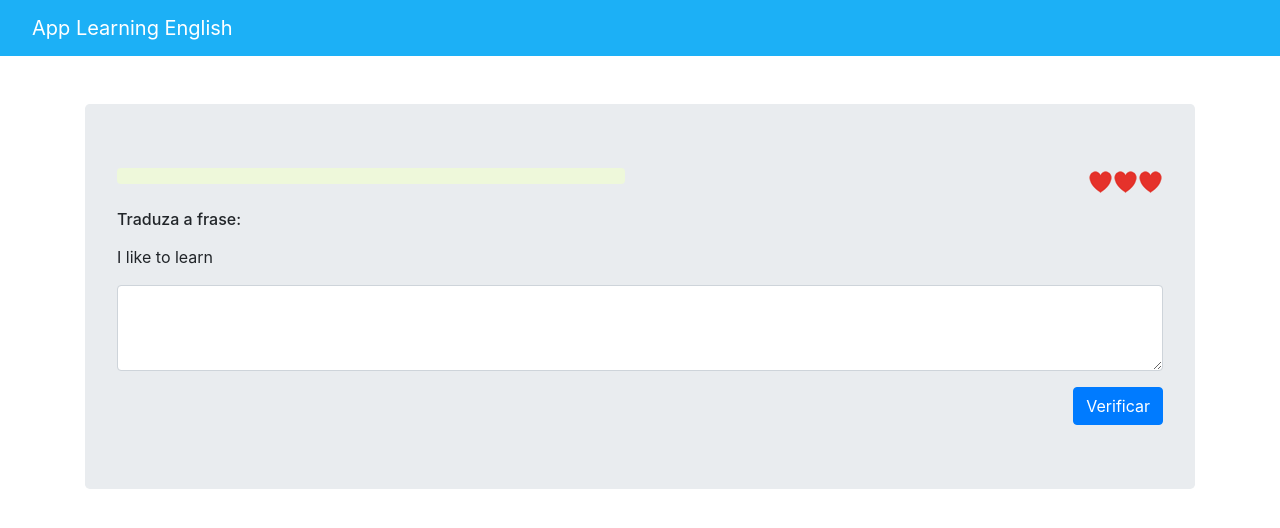
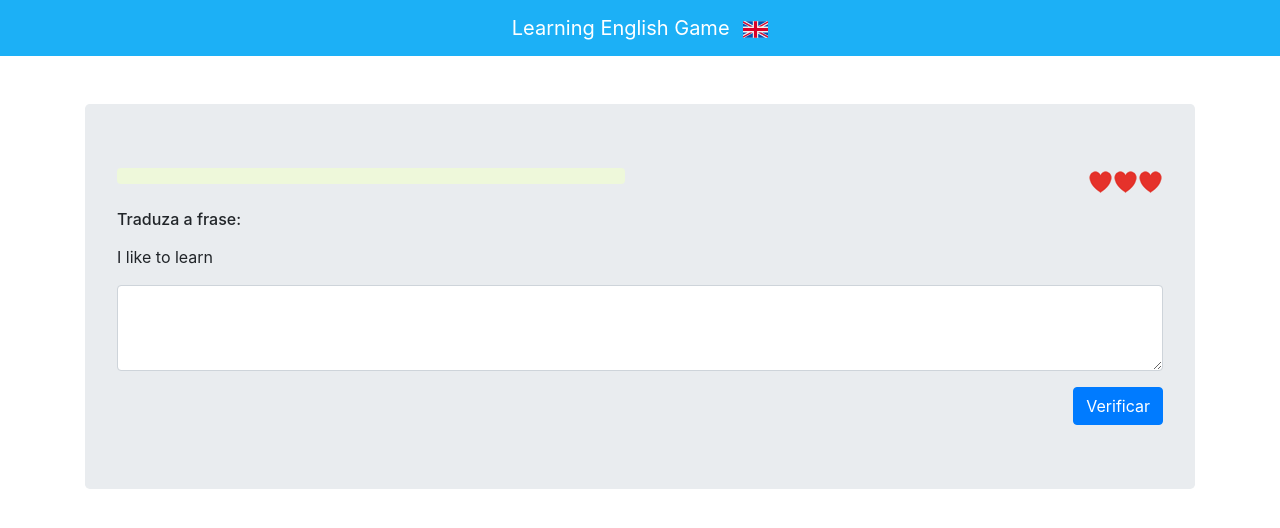
Before and after one commit to gferreiraa/learn-english-app, an Angular app: page / in a window 1280 px wide. Shown: the top 528 px of the page. Built offline with nearby package versions, Linux system fonts and the light colour scheme.

Commit message:
Change CSS pages victory and defeat

```diff
--- a/src/app/app.component.html
+++ b/src/app/app.component.html
@@ -6,10 +6,13 @@
 
 <ng-template #endGame>
   <div class="container" *ngIf="finish === 'derrota'; else endOfGameVictory">
-    <div class="row">
-      <div class="col-lg-12">
-        <h3>Infelizmente, você perdeu!</h3>
-        <button (click)="restartGame()">Jogar novamente</button>
+    <div class="jumbotron mt-5">
+      <div class="row">
+        <div class="col-lg-12 mt-2">
+          <h3>Infelizmente, você perdeu! :(</h3>
+          <p>Contudo não desanime, tente novamente, acredite no seu potencial!</p>
+          <button (click)="restartGame()" class="btn btn-success mt-3">Jogar novamente</button>
+        </div>
       </div>
     </div>
   </div>
@@ -17,10 +20,13 @@
 
 <ng-template #endOfGameVictory>
   <div class="container">
-    <div class="row">
-      <div class="col-lg-12">
-        <h3>Parabéns! você venceu!</h3>
-        <button (click)="restartGame()">Jogar novamente</button>
+    <div class="jumbotron mt-5">
+      <div class="row">
+        <div class="col-lg-12">
+          <h3>Parabéns! você venceu! :)</h3>
+          <p>Tente jogar novamente e busque uma pontuação ainda maior!</p>
+          <button (click)="restartGame()" class="btn btn-success mt-3">Jogar novamente</button>
+        </div>
       </div>
     </div>
   </div>
--- a/src/app/components/header/header.component.css
+++ b/src/app/components/header/header.component.css
@@ -2,3 +2,7 @@
   background-color: #1CB0F6!important;
   color: #fff!important;
 }
+
+.header--flag{
+  width: 25px;
+}
--- a/src/app/components/header/header.component.html
+++ b/src/app/components/header/header.component.html
@@ -1,3 +1,3 @@
 <nav class="navbar navbar-light bg-light">
-  <a class="navbar-brand navbar" href="#">{{ title }}</a>
+  <a class="navbar-brand navbar mx-auto" href="#">{{ title }} <img src="./../../../assets/game-flag.svg" class="header--flag ml-2" alt="Bandeira Reino Unido"></a>
 </nav>
--- a/src/app/components/header/header.component.ts
+++ b/src/app/components/header/header.component.ts
@@ -6,7 +6,7 @@ import { Component, OnInit } from '@angular/core';
   styleUrls: ['./header.component.css']
 })
 export class HeaderComponent implements OnInit {
-  public title = 'App Learning English';
+  public title = 'Learning English Game';
   constructor() { }
 
   ngOnInit() {
--- a/src/app/components/painel/painel.component.ts
+++ b/src/app/components/painel/painel.component.ts
@@ -41,7 +41,6 @@ export class PainelComponent implements OnInit {
 
   public checkAnswer(): void {
     if ( this.roundPhrase.phrasePtBr === this.answer) {
-      alert('Tradução Ok!');
       // Change answer round
       this.round++;
       // Progress
```
Also changed, not shown: src/assets/game-flag.svg (added).
